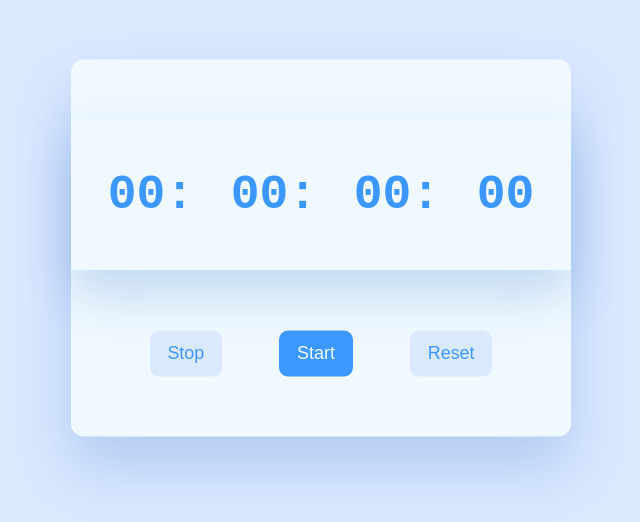
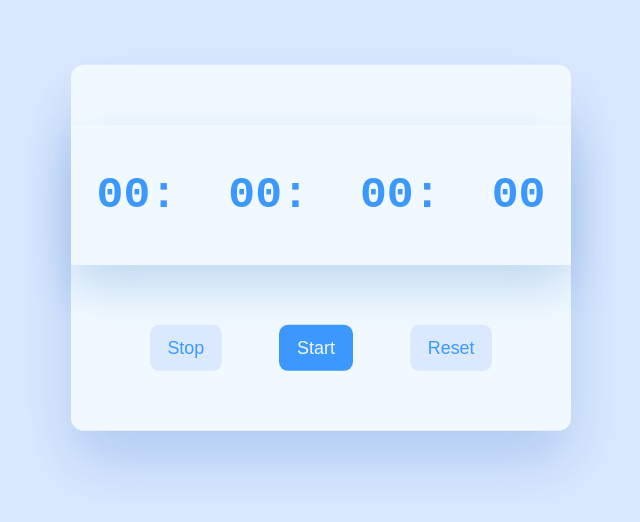
Before and after one commit to HuzaifaShoukat2/java-stop-watch-assignment, a plain HTML site: page index.html in a window 1280 px wide. Shown: the part 152-674 px from the top of the page, without its empty margins (319-959 px from the left). Drawn offline with Linux system fonts and the light colour scheme.

Commit message:
initial commit

```diff
--- a/index.html
+++ b/index.html
@@ -29,10 +29,10 @@
     color: #3c98ff;
     padding: 1em 0;
     font-family: "Roboto Mono", monospace;
-    font-size: 3em;
+    font-size: 2.8em;
     display: flex;
     align-items: center;
-    justify-content: space-evenly;
+    justify-content: space-around;
     box-shadow: 0 0.5em 1em rgba(1,87,185,0.2);
   }
   .buttons{
```
